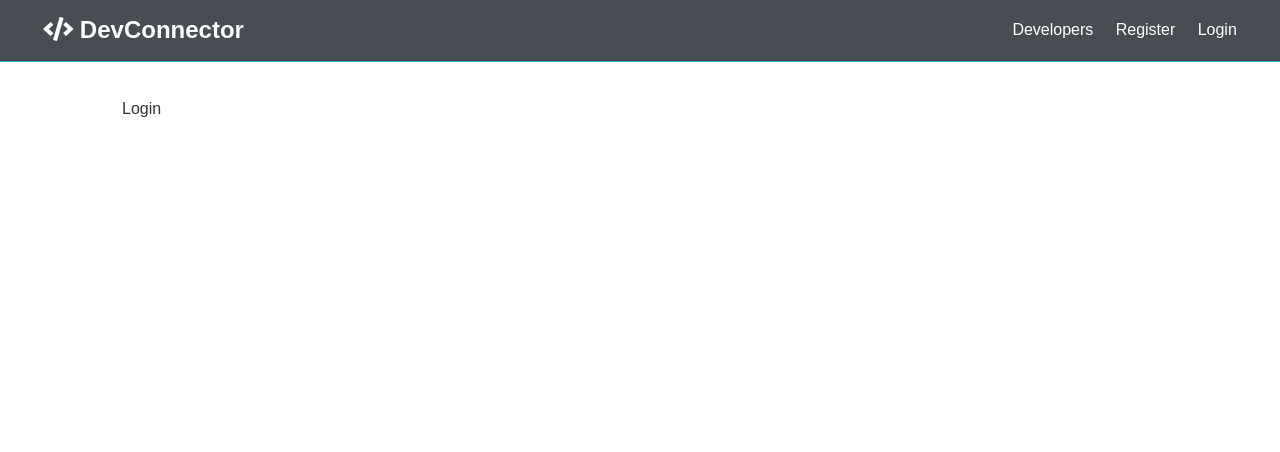
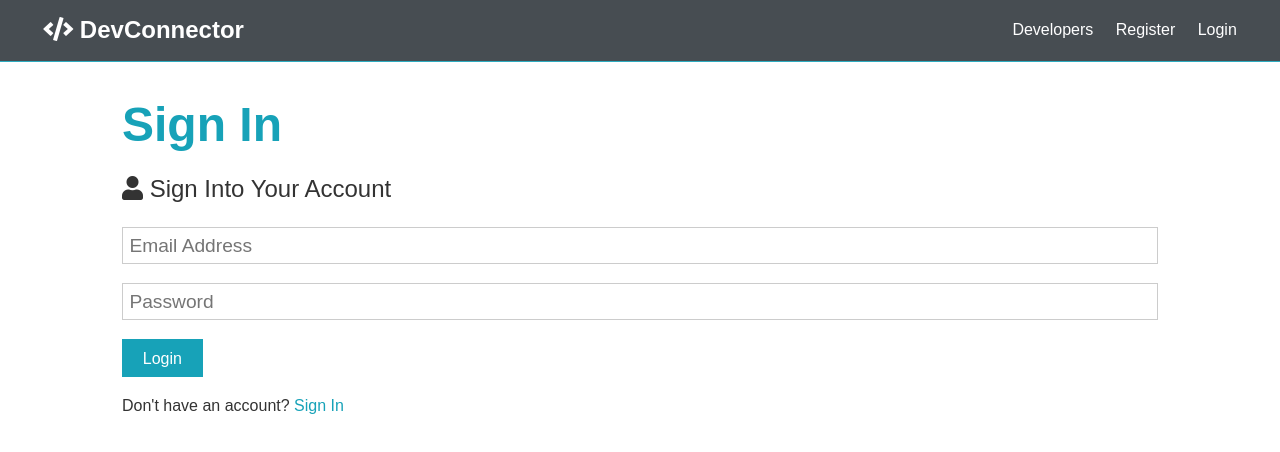
Before and after one commit to kkulik112/devconnector, a React (Create React App) app in the folder client/: page /login in a window 1280 px wide. Shown: the top 452 px of the page. Built offline with nearby package versions, Linux system fonts and the light colour scheme.

Commit message:
Login form layout

```diff
--- a/client/src/components/auth/Login.js
+++ b/client/src/components/auth/Login.js
@@ -1,11 +1,45 @@
-import React from 'react'
+import React, {Fragment, useState} from 'react'
+import {Link} from 'react-router-dom'
+
 
 const Login = () => {
-  return (
-    <div>
-      Login
-    </div>
-  )
+    const [formData, setFormData] = useState({
+        email: '',
+        password: ''
+    })
+
+    const {email, password} = formData
+    const onChange = e => setFormData({...formData, [e.target.name]: e.target.value})
+    const onSubmit = async e => {
+        e.preventDefault()
+        console.log('Success')
+    }
+
+    return(
+    <Fragment>
+      <h1 className="large text-primary">Sign In</h1>
+      <p className="lead"><i className="fas fa-user"></i> Sign Into Your Account</p>
+      <form className="form" onSubmit={onSubmit}>
+        <div className="form-group">
+          <input type="email" placeholder="Email Address" name="email" value={email} onChange={onChange} required/>
+        </div>
+        <div className="form-group">
+          <input
+            type="password"
+            placeholder="Password"
+            name="password"
+            value={password} onChange={onChange}
+            minLength="6"
+            required
+          />
+        </div>
+        <input type="submit" className="btn btn-primary" value="Login" />
+      </form>
+      <p className="my-1">
+        Don't have an account? <Link to="/login">Sign In</Link>
+      </p>
+    </Fragment>
+    )
 }
 
 export default Login
--- a/client/src/components/auth/Register.js
+++ b/client/src/components/auth/Register.js
@@ -1,4 +1,5 @@
 import React, {Fragment, useState} from 'react'
+import {Link} from 'react-router-dom'
 
 
 const Register = () => {
@@ -11,12 +12,12 @@
 
     const {name, email, password, confirmPassword} = formData
     const onChange = e => setFormData({...formData, [e.target.name]: e.target.value})
-    const onSubmit = e => {
+    const onSubmit = async e => {
         e.preventDefault()
         if(password !== confirmPassword){
             console.log('Passwords do not match')
         } else {
-            console.log(formData)
+          console.log('Success')
         }
     }
 
@@ -58,7 +59,7 @@
         <input type="submit" className="btn btn-primary" value="Register" />
       </form>
       <p className="my-1">
-        Already have an account? <a href="login.html">Sign In</a>
+        Already have an account? <Link to="/login">Sign In</Link>
       </p>
     </Fragment>
     )
```
